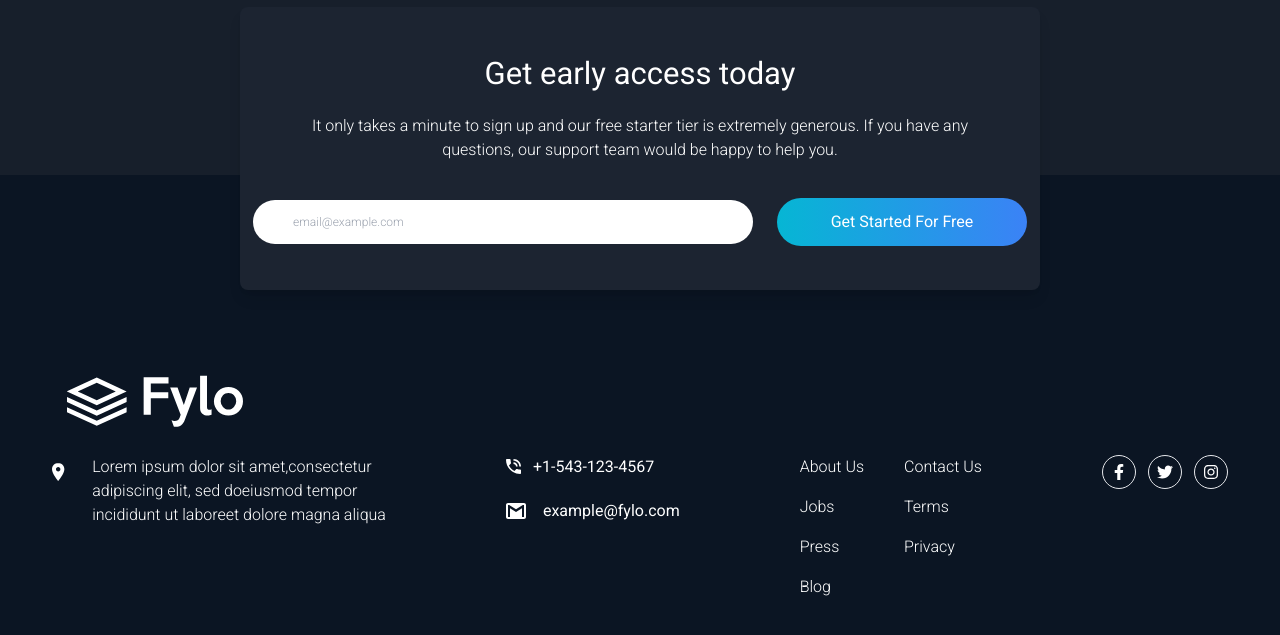
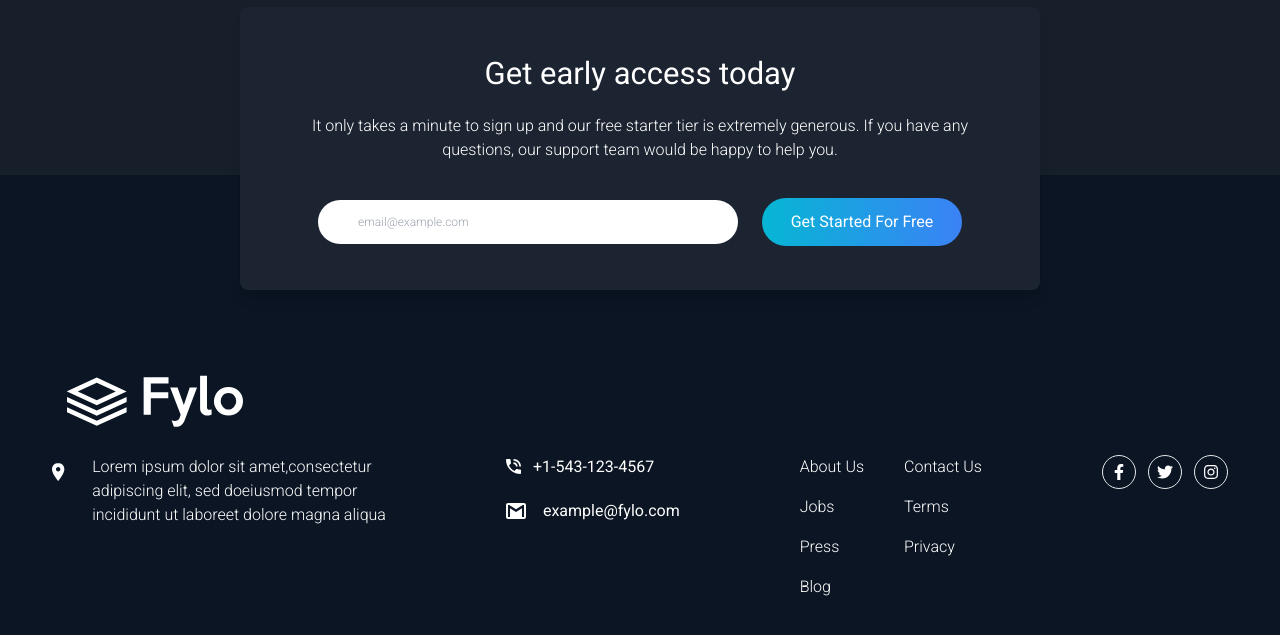
Before and after one commit to code-looney/fylo-landing-page, a React (Vite) app: page / in a window 1280 px wide. Shown: the part 2910-3545 px from the top of the page. Built offline with nearby package versions, Linux system fonts and the light colour scheme.

Commit message:
working on refactoring validation state

```diff
--- a/src/components/Input.jsx
+++ b/src/components/Input.jsx
@@ -1,9 +1,30 @@
-import React from 'react'
+import React, {useState} from 'react'
 
 const Input = (props) => {
-    const { className, placeHolder} = props;
+      const [email,  setEmail] = useState('');
+      const [validation,  setValidation] = useState(false);
+    const { className, placeHolder, value} = props;
+
+
+
+    function formValidationSubmit(e) {
+        e.preventDefault()
+        if (!email) {
+            setValidation('Please enter a valid email Adress')
+            return;
+        }
+        setEmail('')
+        setValidation('')
+
+    }
+
   return (
-    <input className={className} placeholder={placeHolder} type="email" />
+    <>
+    <form className='flex' onSubmit={formValidationSubmit}>
+    <input value={email} className={className} placeholder={placeHolder} type="text" onChange={(e) => setEmail(e.target.value)} />
+    <span className='absolute translate-y-[48px] translate-x-[30px] text-[10px] text-red-600'>{validation}</span>
+    </form>
+    </>
   )
 }
 
--- a/src/components/Newsletter.jsx
+++ b/src/components/Newsletter.jsx
@@ -1,4 +1,4 @@
-import React from 'react';
+import React, {useState} from 'react';
 import Container from './Container';
 import Title from './Title';
 import Sub from './Paragraph';
@@ -7,6 +7,7 @@ import Input from './Input';
 
 const Newsletter = (props) => {
     const { className } = props;
+
 
   return (
     <Container className='bg-body w-full flex justify-center'>
@@ -18,11 +19,11 @@ const Newsletter = (props) => {
                 <Sub className='text-[16px] font-thin'>It only takes a minute to sign up and our free starter tier is extremely generous. If <br className='md:hidden' /> you have any <br className='md:block hidden' /> questions, our support team <br className='md:hidden' /> would be happy to help you.</Sub>
             </Container>
             <Container className="md:flex md:flex-row flex flex-col gap-6 pt-5 items-center">
-                <Container>
-                    <Input className='w-80 md:w-[500px] h-11 font-thin rounded-full text-[12px] pl-10' placeHolder='email@example.com' />
+                <Container className='flex flex-col'>
+                        <Input className='w-80 md:w-[420px] h-11 font-thin rounded-full text-[12px] pl-10 text-black' placeHolder='email@example.com' />
                 </Container>
                 <Container>
-                    <Button className='w-80 md:w-[250px] h-12 rounded-full bg-gradient-to-r from-cyan-500 to-blue-500 text-white'>Get Started For Free</Button>
+                    <Button className='w-80 md:w-[200px] h-12 rounded-full bg-gradient-to-r from-cyan-500 to-blue-500 text-white'>Get Started For Free</Button>
                 </Container>
             </Container>
         </Container>
```
